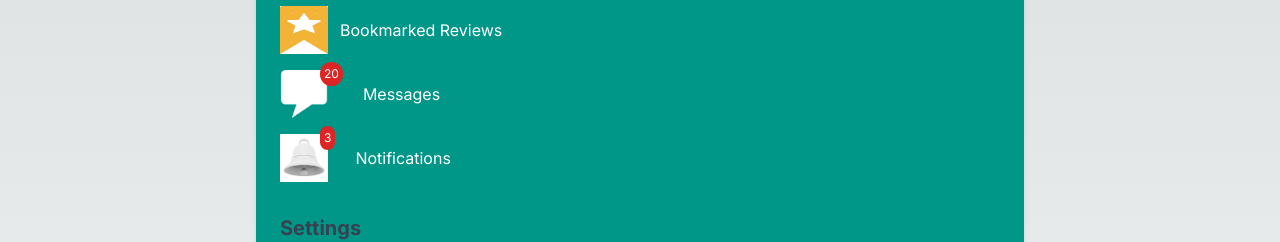
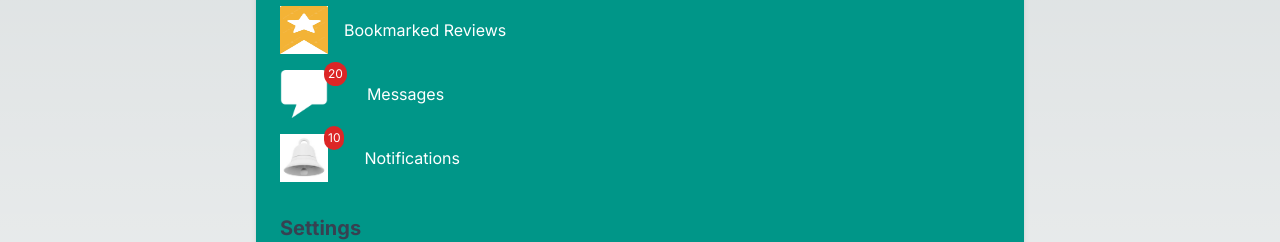
Before and after one commit to dynamicProjects/blossend-user-app, a Next.js app in the folder user-profile-page/: page / in a window 1280 px wide. Shown: the part 342-584 px from the top of the page. Built offline with nearby package versions, Linux system fonts and the light colour scheme.

Commit message:
user profile style fix

```diff
--- a/user-profile-page/src/app/components/userProfile.jsx
+++ b/user-profile-page/src/app/components/userProfile.jsx
@@ -34,7 +34,7 @@ const UserProfile = () => {
         </div>
         <div className="engagement-item">
           <img src="/bell.jpeg" alt="Notifications" />
-          <span className="count">3</span>
+          <span className="count">10</span>
           <span className="label">Notifications</span>
         </div>
       </div>
--- a/user-profile-page/src/app/globals.css
+++ b/user-profile-page/src/app/globals.css
@@ -77,7 +77,7 @@ body {
 }
 
 .engagement-item img {
-  @apply w-12 h-12 mr-3;
+  @apply w-12 h-12 mr-4;
 }
 .count {
   @apply bg-red-600 text-white rounded-full p-1 text-xs relative -left-5 bottom-5;
```
